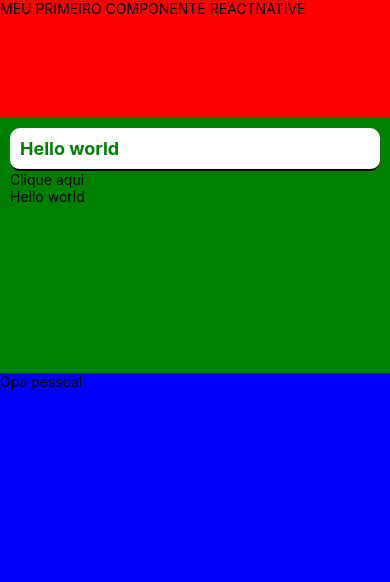
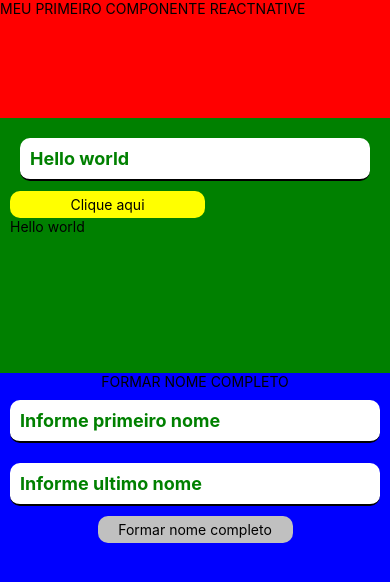
Before and after one commit to instrutorvilson/rnb-2024-2, a React Native app: screen / in a window 390 px wide. Shown: the top 582 px of the page. Built offline with nearby package versions, Linux system fonts and the light colour scheme.

Commit message:
Eventos e hook usestate

```diff
--- a/App.js
+++ b/App.js
@@ -4,24 +4,39 @@ import { TouchableOpacity } from 'react-native-web';
 const dimensionWidth = Dimensions.get('window').width
 
 export default function App() {
-  const[msg, setMsg] = useState('Hello world')
+  const [msg, setMsg] = useState('Hello world')
   //hook que gerencia estado do componente
   //array com duas posições
   //0 -> variavel
   //1 -> referencia a uma função
+
+  const [nome, setNome] = useState('')
+  const [sobreNome, setSobreNome] = useState('')
+  const [nomeCompleto, setNomeCompleto] = useState('')
+
+  function handleFormarNomeCompleto(){
+    setNomeCompleto('')
+
+    if(nome == ''){
+      alert('Informe o nome')
+      return
+    }
+    setNomeCompleto(nome + ' ' + sobreNome)
+  }
+
   return (
     <View style={styles.container}>
       <View style={styles.topo}>
         <Text style={{ textTransform: 'uppercase' }}>Meu primeiro componente Reactnative</Text>
       </View>
-      <View style={[styles.topo, styles.main,{padding: 10}]}>
+      <View style={[styles.topo, styles.main, { padding: 10 }]}>
         <TextInput
           style={styles.input}
           placeholder='Informe sua mensagem'
           defaultValue={msg}
           onChangeText={txt => setMsg(txt)}
         />
-       {/* <Button
+        {/* <Button
            title='Clique aqui'
            onPress={()=>alert('')}
         />
@@ -30,26 +45,62 @@ export default function App() {
           <Text>Clique aqui</Text>
         </TouchableOpacity>
         */}
-        <Pressable>
-          <Text>Clique aqui</Text>
+        <Pressable
+          style={styles.btacao}
+          onPress={() => alert('ola')}
+        >
+          <Text style={{ textAlign: 'center' }}>Clique aqui</Text>
         </Pressable>
 
         {/** lendo o valor do hook useState*/}
         <Text>{msg}</Text>
       </View>
-      <View style={{flex: 4, backgroundColor: 'blue', width: dimensionWidth}}>
-         <Text>Opa pessoal</Text>
+      <View style={{ flex: 4, backgroundColor: 'blue', width: dimensionWidth }}>
+        <Text style={{ textTransform: 'uppercase', textAlign: 'center' }}>Formar nome completo</Text>
+
+        <TextInput
+          style={styles.input}
+          placeholder='Informe primeiro nome'
+          defaultValue={nome}
+          onChangeText={txt => setNome(txt)}
+        />
+
+        <TextInput
+          style={styles.input}
+          placeholder='Informe ultimo nome'
+          defaultValue={sobreNome}
+          onChangeText={txt => setSobreNome(txt)}
+        />
+
+        <Pressable
+           style={[styles.btacao,{backgroundColor:'silver', alignSelf: 'center'}]}
+           onPress={handleFormarNomeCompleto}
+        >
+           <Text style={styles.btlabel}>Formar nome completo</Text>
+        </Pressable>
+        <View>
+           <Text>{nomeCompleto}</Text>
+        </View>
       </View>
     </View>
   );
 }
 const styles = StyleSheet.create({
-  topo:{
+  btlabel:{
+     textAlign:'center'
+  },
+  btacao: {
+    width: dimensionWidth / 2,
+    backgroundColor: 'yellow',
+    paddingVertical: 5,
+    borderRadius: 10
+  },
+  topo: {
     flex: 1,
     backgroundColor: 'red',
     width: dimensionWidth
   },
-  main:{
+  main: {
     flex: 2, backgroundColor: 'green'
   },
   container: {
@@ -65,6 +116,7 @@ const styles = StyleSheet.create({
     fontSize: 18,
     padding: 10,
     borderBottomWidth: 2,
-    borderRadius: 10
+    borderRadius: 10,
+    margin: 10
   }
 });
```
